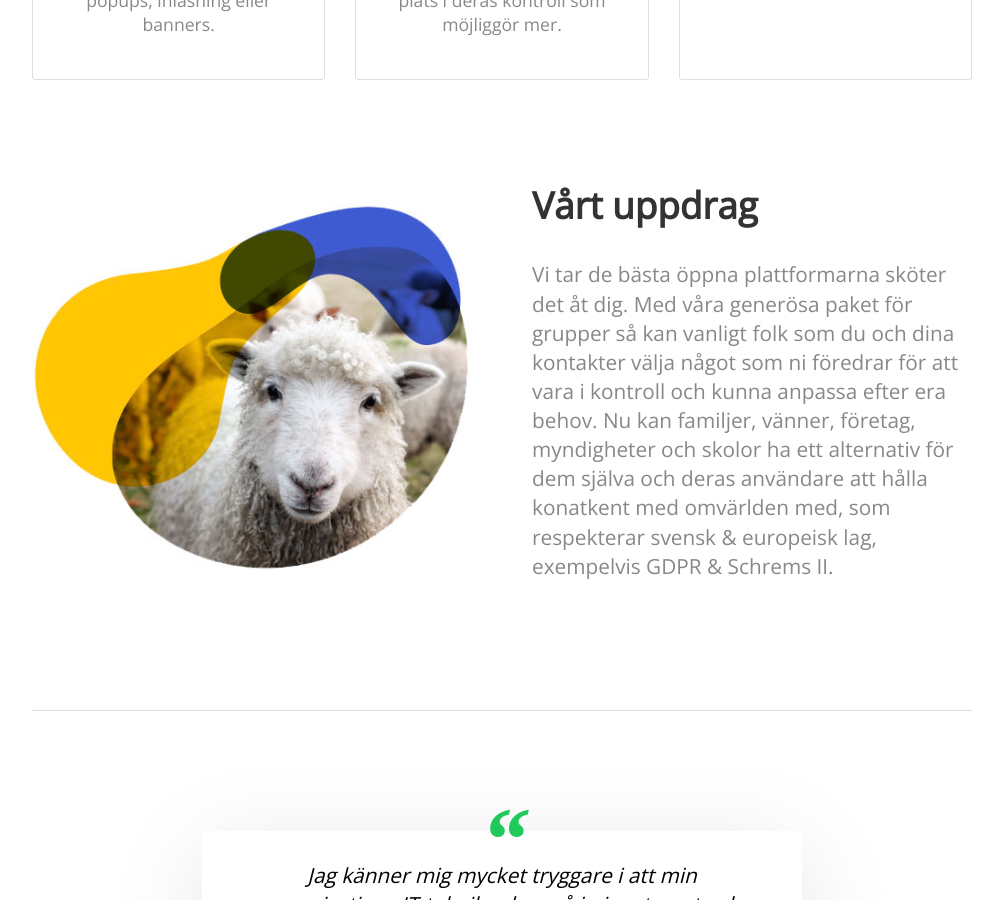
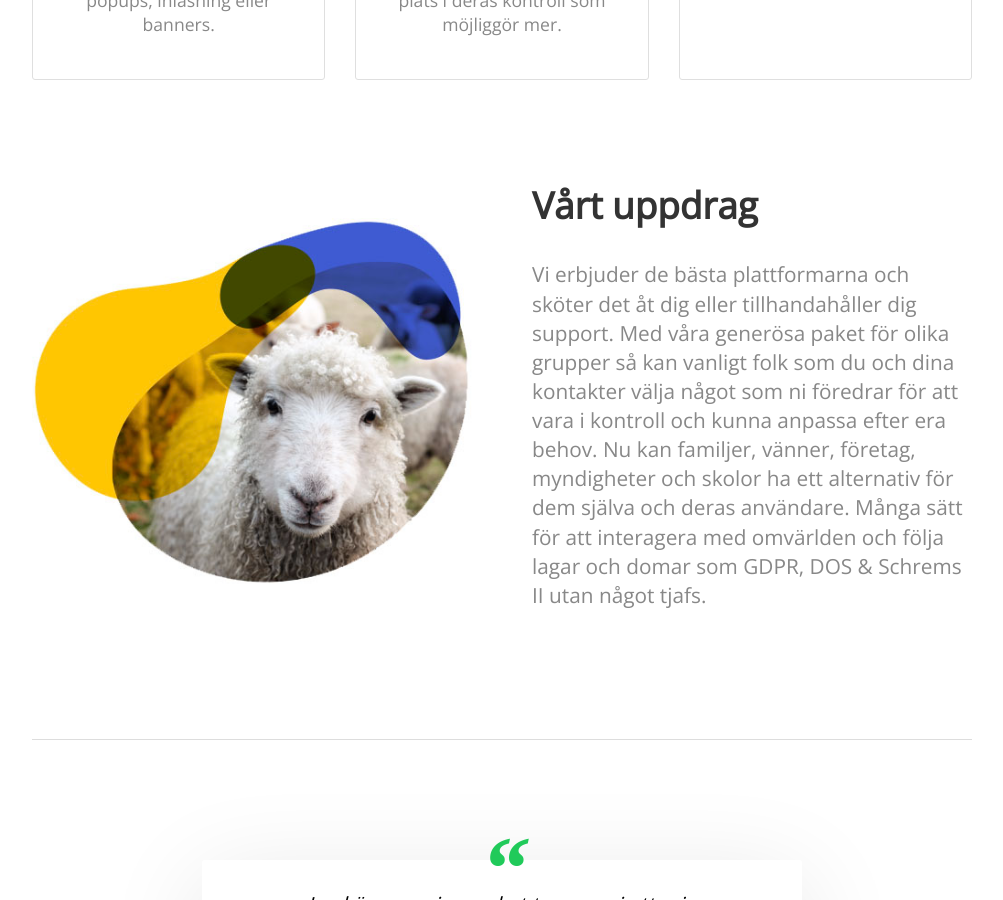
Before and after one commit to Sakrecoer/mittdata.se, a Jekyll site: the page built from index.html, in a window 1280 px wide and 900 px high, scrolled down 1118 px. Shown: the whole window, without its empty margins (138-1141 px from the left). Built offline with Jekyll 4.4.1, drawn with Linux system fonts in a browser that asks for light colours; nearby versions of some CDN libraries; a script that is not in the unit is left out.

Commit message:
Updated 'index.html' via CloudCannon

```diff
--- a/index.html
+++ b/index.html
@@ -73,7 +73,7 @@ title: MittData.se
 			</h2>
 
 			<p class="editable">
-				Vi tar de b&auml;sta &ouml;ppna plattformarna sk&ouml;ter det &aring;t dig. Med v&aring;ra gener&ouml;sa paket f&ouml;r grupper s&aring; kan vanligt folk som du och dina kontakter v&auml;lja n&aring;got som ni f&ouml;redrar f&ouml;r att vara i kontroll och kunna anpassa efter era behov. Nu kan familjer, v&auml;nner, f&ouml;retag, myndigheter och skolor ha ett alternativ f&ouml;r dem sj&auml;lva och deras anv&auml;ndare att h&aring;lla konatkent med omv&auml;rlden med, som respekterar svensk &amp; europeisk lag, exempelvis GDPR &amp; Schrems II.
+				Vi erbjuder de b&auml;sta plattformarna och sk&ouml;ter det &aring;t dig eller tillhandah&aring;ller dig support. Med v&aring;ra gener&ouml;sa paket f&ouml;r olika grupper s&aring; kan vanligt folk som du och dina kontakter v&auml;lja n&aring;got som ni f&ouml;redrar f&ouml;r att vara i kontroll och kunna anpassa efter era behov. Nu kan familjer, v&auml;nner, f&ouml;retag, myndigheter och skolor ha ett alternativ f&ouml;r dem sj&auml;lva och deras anv&auml;ndare. M&aring;nga s&auml;tt f&ouml;r att interagera med omv&auml;rlden och f&ouml;lja lagar och domar som GDPR, DOS &amp; Schrems II utan n&aring;got tjafs.
 			</p>
 		</div>
 	</div>
```
